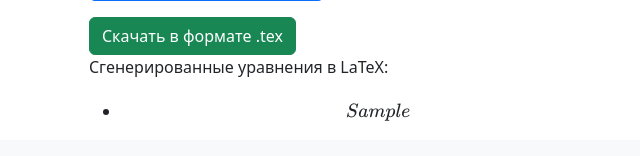
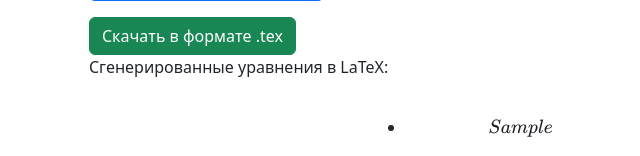
Before and after one commit to sariya23/generate_math_problems, a Flask app: template templates/higher_math/integrals.html in a window 1280 px wide. Shown: the part 704-860 px from the top of the page, without its empty margins (278-918 px from the left). Before the commit the page ends 825 px from the top, so only its background shows below. Run offline with Flask 3, Linux system fonts and the light colour scheme; the template is opened without the code that fills it: most values are stand-ins (such as "Sample title", 1, 10 or a date in 2020); some libraries are stand-ins or nearby versions.

Commit message:
Split one list to 2

```diff
--- a/templates/higher_math/integrals.html
+++ b/templates/higher_math/integrals.html
@@ -13,7 +13,8 @@
             <form id="dataForm" method="POST" action="/generate_integrals">
                 <div class="mb-3">
                     <label for="dataInput" class="form-label">Введите шаблон математического выражения:</label>
-                    <input type="text" class="form-control" name="data" id="dataInput" placeholder="Например: a*x + b - x ** c"
+                    <input type="text" class="form-control" name="data" id="dataInput"
+                           placeholder="Например: a*x + b - x ** c"
                            required>
                 </div>
                 <div class="mb-3">
@@ -41,11 +42,23 @@
                     <button type="submit" class="btn btn-success">Скачать в формате .tex</button>
                 </form>
                 <p>Сгенерированные уравнения в LaTeX:</p>
-                <ul>
-                    {% for latex_equation in latex_equations %}
-                    <li>\[ {{ latex_equation }} \]</li>
-                    {% endfor %}
-                </ul>
+                <div class="row">
+                    <div class="col-md-6">
+                        <ul>
+                            {% for i in range(latex_equations|length // 2) %}
+                            <li>\[ {{ latex_equations[i] }} \]</li>
+                            {% endfor %}
+                        </ul>
+                    </div>
+                    <div class="col-md-6">
+                        <ul>
+                            {% for i in range(latex_equations|length // 2, latex_equations|length) %}
+                            <li>\[ {{ latex_equations[i] }} \]</li>
+                            {% endfor %}
+                        </ul>
+                    </div>
+                </div>
+
                 {% endif %}
                 {% if error %}
                 <p style="color: red;">Ошибка: {{ error }}</p>
```
